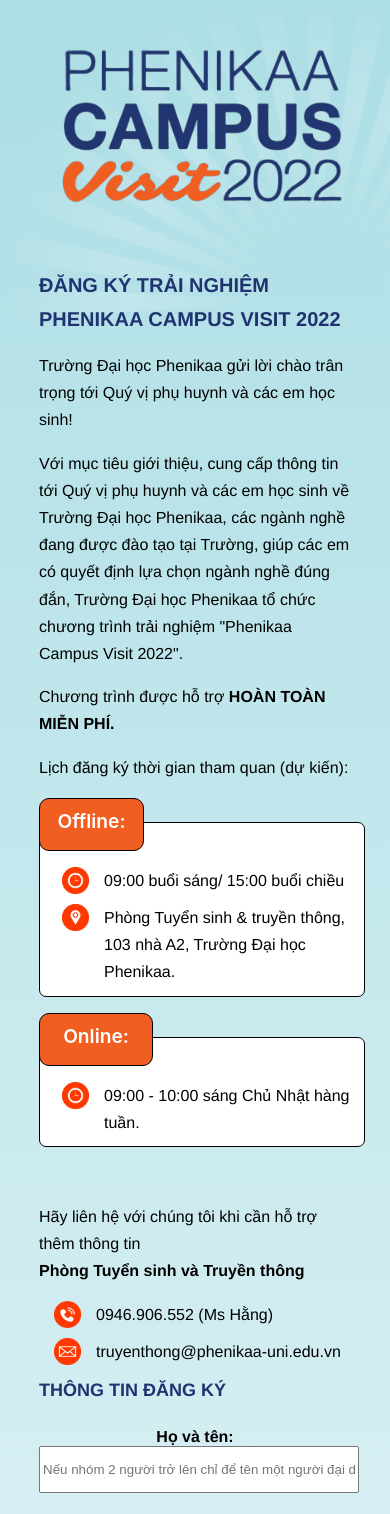
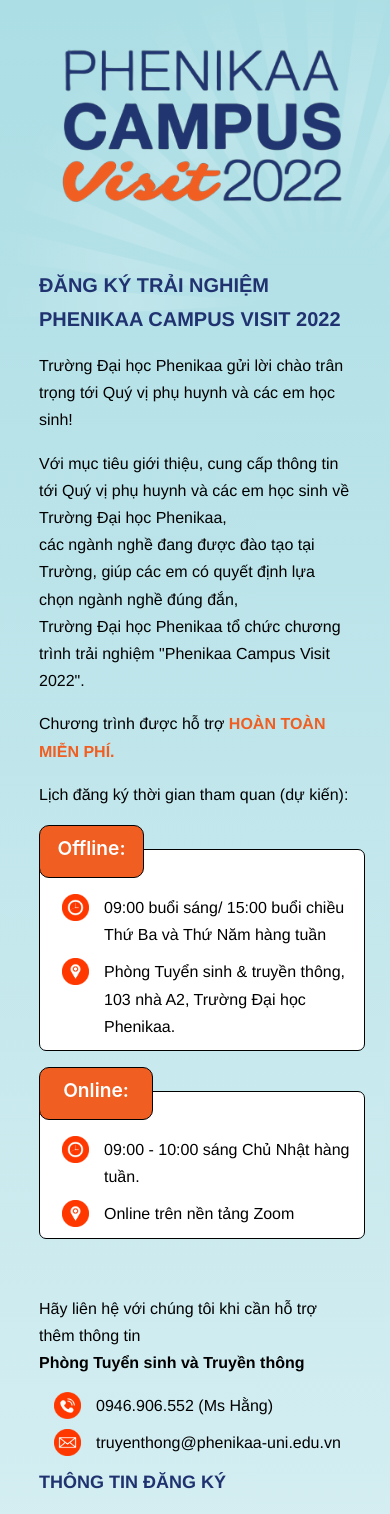
Before and after one commit to Duong-12345/LandingPage, a React (Create React App) app: page / in a window 390 px wide. Shown: the top 1514 px of the page. Built offline with nearby package versions, Linux system fonts and the light colour scheme; no server answers.

Commit message:
fixed css

```diff
--- a/src/actions/actionSend.js
+++ b/src/actions/actionSend.js
@@ -1,5 +1,6 @@
 const postData = async (data) => {
   const URL = "http://10.20.2.201:5000/registration";
+  // const URL = "http://localhost:3001/api";
   // const URL = "https://615ab6234a360f0017a81212.mockapi.io/api/demo/Form";
   // console.log(JSON.stringify(data));
   return fetch(URL, {
--- a/src/components/Offline.js
+++ b/src/components/Offline.js
@@ -66,10 +66,12 @@
   };
 
   const pickDay = (date) => {
-    if (date?.getDay() === 0 || date?.getDay() === 2) {
+    if (date?.getDay() === 0 ) {
       return "9:00 - 10:00";
-    } else if (date?.getDay() === 4) {
-      return "9:00 - 15:00";
+      // return "15:00 - 16:00";
+    } else if (date?.getDay() === 4|| date?.getDay() === 2) {
+      return "15:00 - 16:00";
+      // return "9:00 - 10:00";
     } else return null;
   };
 
@@ -122,8 +124,7 @@
   return (
     <div className="body_off">
       {showTitle()}
-      <p id = 'note_message1'>Bạn chỉ được đăng ký lịch trước 1 tuần</p>
-
+      <p id="note_message1">Hệ thống chỉ hỗ trợ đăng ký trước 01 tuần</p>
       <div className="form_off">
         <div className="form_off_input">
           <div className="form_div">
--- a/src/components/main.css
+++ b/src/components/main.css
@@ -128,7 +128,7 @@
 }
 .bottom_child_left {
   width: 390px;
-  height: 114px;
+  height: 140px;
   background-color: white;
   border: 1px solid black;
   border-radius: 7px;
@@ -203,8 +203,9 @@
   margin: 0;
 }
 #note_message1 {
-  color: #203370;
+  color: #f05e22;
   margin: 0;
+  font-weight: bold;
 }
 .success-message {
   font-family: "Roboto", sans-serif;
@@ -367,8 +368,11 @@
     font-size: 18px;
   }
   .type-experience select {
-    font-size: 12px;
+    font-size: 15px;
     width: 100%;
+    background-color: white;
+    height: 40px;
+    color:black
   }
   .title_text {
     font-size: 20px;
--- a/src/components/main.js
+++ b/src/components/main.js
@@ -236,7 +236,7 @@
             <p>
               Hẹn gặp lại các bạn tại Trường Đại học Phenikaa vào thời gian đã đăng ký!
             </p>
-            <button  className="close-modal" onClick={toggleModal}>
+            <button className="close-modal" onClick={toggleModal}>
               &times;
             </button>
           </div>
@@ -369,13 +369,13 @@
           </p>
           <p>
             Với mục tiêu giới thiệu, cung cấp thông tin tới Quý vị phụ huynh và
-            các em học sinh về Trường Đại học Phenikaa, các ngành nghề đang được
+            các em học sinh về Trường Đại học Phenikaa, <br></br>các ngành nghề đang được
             đào tạo tại Trường, giúp các em có quyết định lựa chọn ngành nghề
-            đúng đắn, Trường Đại học Phenikaa tổ chức chương trình trải nghiệm
+            đúng đắn,<br></br> Trường Đại học Phenikaa tổ chức chương trình trải nghiệm
             "Phenikaa Campus Visit 2022".
           </p>
           <p>
-            Chương trình được hỗ trợ <b>HOÀN TOÀN MIỄN PHÍ.</b>
+            Chương trình được hỗ trợ <b style={{color: '#f05e22'}}>HOÀN TOÀN MIỄN PHÍ.</b>
           </p>
           <p>Lịch đăng ký thời gian tham quan (dự kiến):</p>
           <div className="form_register">
@@ -388,7 +388,7 @@
                     alt="logo1"
                     className="phone_icon"
                   ></img>
-                  <p>09:00 buổi sáng/ 15:00 buổi chiều</p>
+                  <p>09:00 buổi sáng/ 15:00 buổi chiều <br></br>Thứ Ba và Thứ Năm hàng tuần</p>
                 </span>
                 <span className="bound_img_p">
                   <img
@@ -413,6 +413,16 @@
                     className="phone_icon"
                   ></img>
                   <p>09:00 - 10:00 sáng Chủ Nhật hàng tuần.</p>
+                </span>
+                <span className="bound_img_p">
+                  <img
+                    src="./img/address.png"
+                    alt="logo1"
+                    className="phone_icon"
+                  ></img>
+                  <p>
+                    Online trên nền tảng Zoom
+                  </p>
                 </span>
               </div>
             </div>
@@ -600,7 +610,7 @@
                 </option>
               </select>
             </div>
-            <p id="note_message1">
+            <p id="note_message1" style={{textAlign:'left'}}>
               Bạn có thể chọn hình thức trải nghiệm online bằng cách chọn ở ô phía trên
             </p>
             {/* {submitted && !initSelect.value && (
```
Lines whose indentation alone changed are shown as unchanged.
